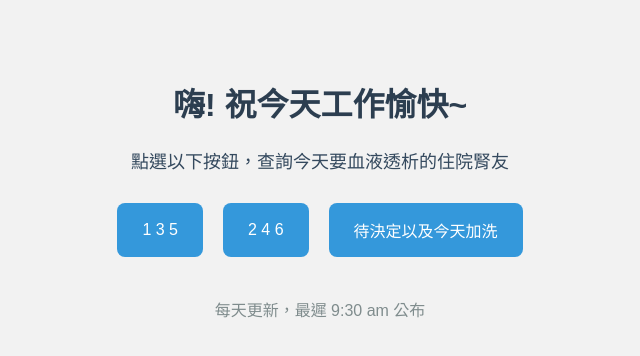
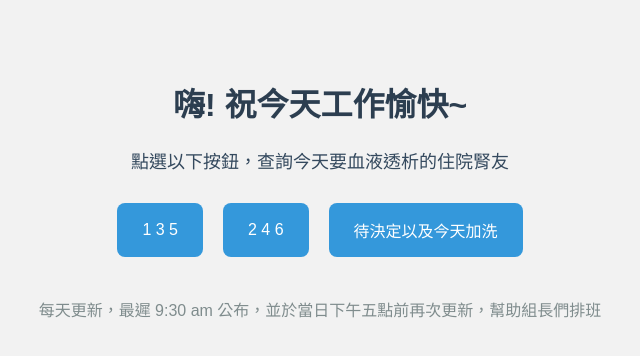
Before and after one commit to martino-ai/HD-patients-V3, a plain HTML site: page index.html in a window 1280 px wide. Shown: the whole page, without its empty margins (320-960 px from the left). Drawn offline with Linux system fonts and the light colour scheme.

Commit message:
Update index.html
adjust Web page description

```diff
--- a/index.html
+++ b/index.html
@@ -16,7 +16,7 @@
     <button class="link-button" data-link="https://lookerstudio.google.com/s/jVU0f-yBdiE">待決定以及今天加洗</button>
   </div>
 
-  <div class="footer">每天更新，最遲 9:30 am 公布</div>
+  <div class="footer">每天更新，最遲 9:30 am 公布，並於當日下午五點前再次更新，幫助組長們排班</div>
 
   <script src="script.js"></script>
 </body>
```
